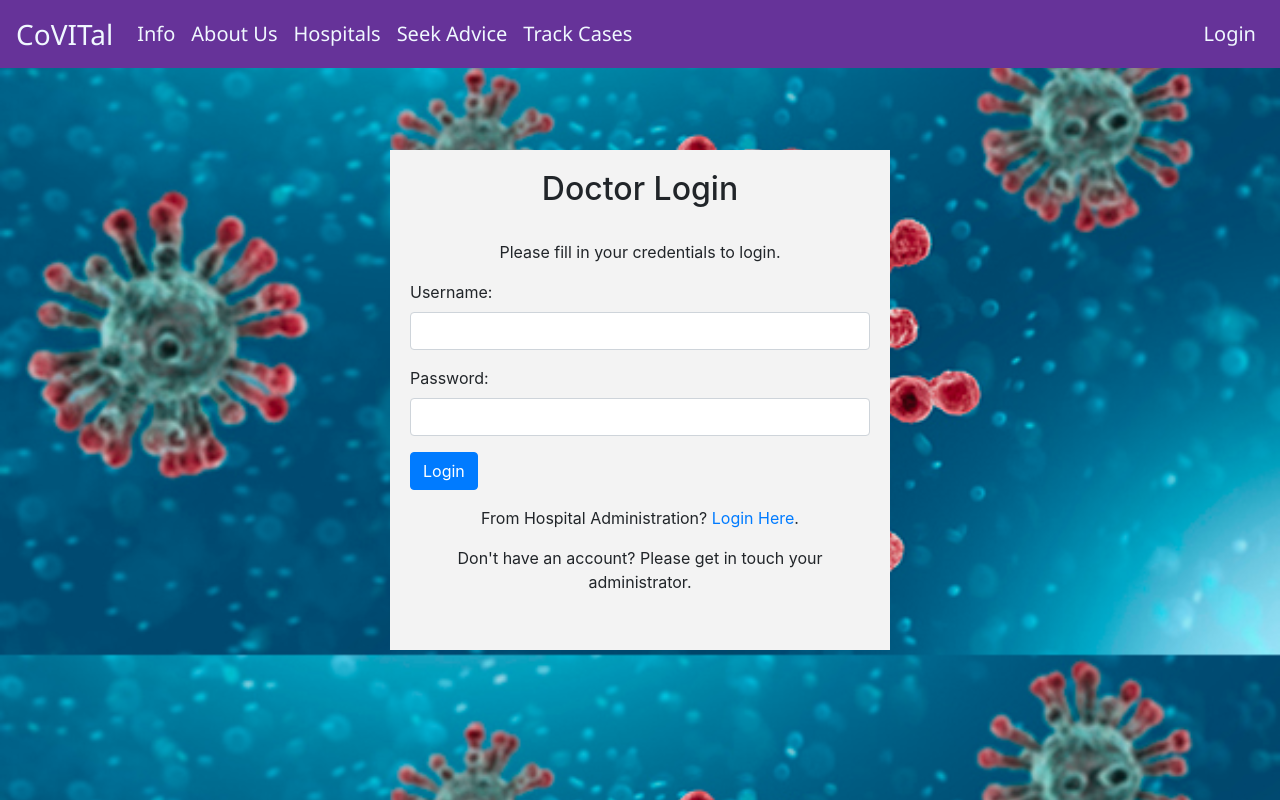
After one commit to Vasu-Mandhanya/Code-to-Care, a PHP site: page /Doctor_Login.php in a window 1280 px wide. The commit adds this page. Run offline with PHP 8.4, Linux system fonts and the light colour scheme.

Commit message:
doctor login

```diff
--- a/DB/connect.php
+++ b/DB/connect.php
@@ -14,5 +14,4 @@ if ($conn->connect_error) {
 else{
     //echo "successful";
 }
-
 ?>
--- /dev/null
+++ b/Doctor_Login.php
@@ -0,0 +1,207 @@
+<!doctype html>
+<html>
+<head>
+<link rel="icon" href="Assets/logo.png" type="image/icon type">
+<meta charset="utf-8">
+<meta http-equiv="X-UA-Compatible" content="IE=edge">
+<meta name="viewport" content="width=device-width, initial-scale=1.0">
+<title>CoVITal</title>
+ <!-- Latest compiled and minified CSS -->
+ <link rel="stylesheet" href="https://maxcdn.bootstrapcdn.com/bootstrap/4.5.2/css/bootstrap.min.css">
+
+<!-- jQuery library -->
+<script src="https://ajax.googleapis.com/ajax/libs/jquery/3.5.1/jquery.min.js"></script>
+
+<!-- Popper JS -->
+<script src="https://cdnjs.cloudflare.com/ajax/libs/popper.js/1.16.0/umd/popper.min.js"></script>
+
+<!-- Latest compiled JavaScript -->
+<script src="https://maxcdn.bootstrapcdn.com/bootstrap/4.5.2/js/bootstrap.min.js"></script>
+<link href="css/styles.css" rel="stylesheet" type="text/css">
+<style>
+body {
+  background-image: url('Assets/GettyImages-1200706447-crop.jpg');
+  background-size: cover;
+}
+</style>
+</head>
+<?php
+  // Initialize the session
+session_start();
+
+// Check if the user is already logged in, if yes then redirect him to welcome page
+if(isset($_SESSION["loggedin"]) && $_SESSION["loggedin"] === true)
+{
+    header("location: index.php");
+    exit;
+}
+?>
+<body>
+<header>
+  <nav class="navbar navbar-expand-lg navbar-purple">
+  <a class="navbar-brand" href="index.php">CoVITal</a>
+  <button class="navbar-toggler navbar-dark" type="button" data-toggle="collapse" data-target="#navbarSupportedContent" aria-controls="navbarSupportedContent" aria-expanded="false" aria-label="Toggle navigation">
+    <span class="navbar-toggler-icon"></span>
+  </button>
+  <div class="collapse navbar-collapse" id="navbarSupportedContent">
+    <ul class="navbar-nav mr-auto">
+          <li>
+          <a class="nav-link" href="info.php"> Info  <span class="sr-only">(current)</span></a>
+          </li>
+          <li><a class="nav-link" href="about.php"> About Us  </a></li>
+          <li><a class="nav-link" href="hospitals.php"> Hospitals  </a></li>
+          <li><a class="nav-link" href="advice.php"> Seek Advice  </a></li>
+          <li><a class="nav-link" href="cases.php"> Track Cases  </a></li>
+        </ul>
+        <ul class="navbar-nav ml-auto">
+        <?php
+  // Initialize the session
+#session_start();
+        if(isset($_SESSION["loggedin"]) && $_SESSION["loggedin"] === true)
+        {
+            if($_SESSION["usertype"]=="user")
+            {
+        echo "
+        <li class='nav-item dropdown'>
+        <a class='nav-link dropdown-toggle' id='navbarDropdown' role='button' data-toggle='dropdown' aria-haspopup='true' aria-expanded='false'>
+            Hi ".$_SESSION['username'].'
+        </a>
+        <div class="dropdown-menu" style="background-color: #663399 ;" aria-labelledby="navbarDropdown">
+          <a class="nav-link" href="user.php">Profile</a>
+          <div class="dropdown-divider"></div>
+          <a class="nav-link" href="logout.php">Sign Out</a>
+        </div>
+      </li>';
+      }
+      elseif ($_SESSION["usertype"]=="hospital") {
+        echo "
+        <li class='nav-item dropdown'>
+        <a class='nav-link dropdown-toggle' id='navbarDropdown' role='button' data-toggle='dropdown' aria-haspopup='true' aria-expanded='false'>
+        ".$_SESSION['username'].'
+        </a>
+        <div class="dropdown-menu" style="background-color: #663399 ;" aria-labelledby="navbarDropdown">
+          <a class="nav-link" href="hospitalProfile.php">Patients</a>
+          <a class="nav-link" href="HospitalUpdateInfo.php">Profile</a>
+          <div class="dropdown-divider"></div>
+          <a class="nav-link" href="logout.php">Sign Out</a>
+        </div>
+      </li>';
+      }
+    }
+      else
+      {
+          echo '<li><a class="nav-link" href="login.php">Login</a></li>';
+      }
+      ?>
+    </ul>
+    </div>
+</nav>
+</header>
+<?php
+// Initialize the session
+#session_start();
+// Include config file
+require_once "DB/connect.php";
+
+// Define variables and initialize with empty values
+$username = $password = "";
+$username_err = $password_err = "";
+
+// Processing form data when form is submitted
+if($_SERVER["REQUEST_METHOD"] == "POST"){
+
+    // Check if username is empty
+    if(empty(trim($_POST["username"]))){
+        $username_err = "Please enter username.";
+    } else{
+        $username = trim($_POST["username"]);
+    }
+
+    // Check if password is empty
+    if(empty(trim($_POST["password"]))){
+        $password_err = "Please enter your password.";
+    } else{
+        $password = trim($_POST["password"]);
+    }
+
+    // Validate credentials
+    if(empty($username_err) && empty($password_err)){
+        // Prepare a select statement
+        $sql = "SELECT doc_id, password FROM doctor WHERE doc_id = ?";
+        if($stmt = $conn->prepare($sql)){
+            // Bind variables to the prepared statement as parameters
+            $stmt->bind_param("s", $param_username);
+            // Set parameters
+            $param_username = $username;
+            // Attempt to execute the prepared statement
+            if($stmt->execute()){
+                // Store result
+                $stmt->store_result();
+                // Check if username exists, if yes then verify password
+                if($stmt->num_rows == 1){
+                    // Bind result variables
+                    $stmt->bind_result($username, $hashed_password);
+                    if($stmt->fetch()){
+                        if(password_verify($password, $hashed_password)){
+                            // Password is correct, so start a new session
+                           # session_start();
+                            // Store data in session variables
+                            $_SESSION["loggedin"] = true;
+                            $_SESSION["username"] = $username;
+                            $_SESSION["usertype"] = "user";
+                            // Redirect user to welcome page
+                            header("location: index.php");
+                            exit(0);
+                        } else{
+                            // Display an error message if password is not valid
+                            $password_err = "The password you entered was not valid.";
+                        }
+                    }
+                } else{
+                    // Display an error message if username doesn't exist
+                    $username_err = "No account found with that username.";
+                }
+            } else{
+                echo "Oops! Something went wrong. Please try again later.";
+            }
+            // Close statement
+            $stmt->close();
+        }
+    }
+    // Close connection
+    $conn->close();
+}
+?>
+    <div class="wrapper" style="
+    display: inline-block;
+    position: fixed;
+    top: 0;
+    bottom: 0;
+    left: 0;
+    right: 0;
+    width: 500px;
+    height: 500px;
+    margin: auto;
+    background-color: #f3f3f3;">
+        <h2 style="text-align:center">Doctor Login</h2><br>
+        <p class="textCenter">Please fill in your credentials to login.</p>
+        <form action="<?php echo htmlspecialchars($_SERVER["PHP_SELF"]); ?>" method="post">
+            <div class="form-group <?php echo (!empty($username_err)) ? 'has-error' : ''; ?>">
+                <label>Username:</label>
+                <input type="text" name="username" class="form-control" value="<?php echo $username; ?>">
+                <span class="help-block"><?php echo $username_err; ?></span>
+            </div>
+            <div class="form-group <?php echo (!empty($password_err)) ? 'has-error' : ''; ?>">
+                <label>Password:</label>
+                <input type="password" name="password" class="form-control">
+                <span class="help-block"><?php echo $password_err; ?></span>
+            </div>
+            <div class="form-group">
+                <input type="submit" class="btn btn-primary" value="Login">
+            </div>
+            <p style="text-align:center">From Hospital Administration? <a href="HospitalLogin.php">Login Here</a></a>.</p>
+            <p style="text-align:center">Don't have an account? Please get in touch your administrator. </p>
+        </form>
+    </div>
+</body>
+</html>
```
Also changed, not shown: doctorSignUp.php (+22 -2 lines).
